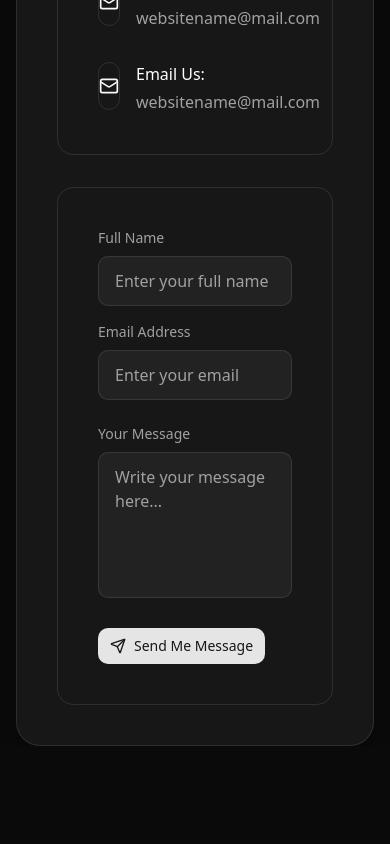
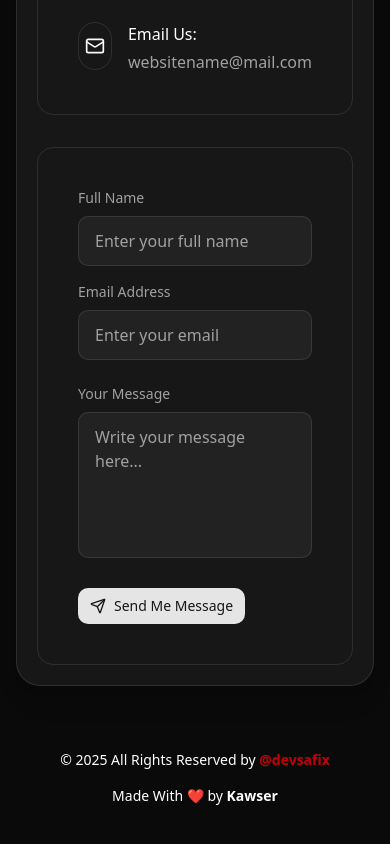
Before and after one commit to devsafix/my-portfolio, a Next.js app: page / in a window 390 px wide. Shown: the part 8859-9703 px from the top of the page. Before the commit the page ends 9605 px from the top, so only its background shows below. Built offline with nearby package versions, Linux system fonts and the light colour scheme.

Commit message:
footer added

```diff
--- a/app/page.tsx
+++ b/app/page.tsx
@@ -1,3 +1,4 @@
+import Footer from "@/components/layout/Footer";
 import { Navbar } from "@/components/layout/Navbar";
 import About from "@/components/modules/About";
 import Banner from "@/components/modules/Banner";
@@ -16,6 +17,7 @@ export default function Home() {
       <Skills />
       <Projects />
       <Contact />
+      <Footer />
     </div>
   );
 }
--- /dev/null
+++ b/components/layout/Footer.tsx
@@ -0,0 +1,35 @@
+"use client";
+
+import Link from "next/link";
+
+const Footer = () => {
+  return (
+    <footer className="text-white pt-16 pb-10">
+      <div className="max-w-7xl mx-auto px-4 flex flex-col md:flex-row items-center justify-between">
+        {/* Left Section */}
+        <div className="text-center md:text-left mb-4 md:mb-0 ">
+          <h4 className="text-sm md:text-base">
+            &copy; {new Date().getFullYear()} All Rights Reserved by{" "}
+            <Link
+              href="https://wa.me/8801709190412"
+              target="_blank"
+              className="font-semibold text-red-700 md:pt-0 pt-3"
+            >
+              @devsafix
+            </Link>
+          </h4>
+        </div>
+
+        {/* Right Section */}
+        <div className="text-center md:text-right">
+          <h4 className="text-sm md:text-base">
+            Made With <span className="text-red-700">❤️</span> by{" "}
+            <span className="font-semibold">Kawser</span>
+          </h4>
+        </div>
+      </div>
+    </footer>
+  );
+};
+
+export default Footer;
--- a/components/modules/Contact.tsx
+++ b/components/modules/Contact.tsx
@@ -37,7 +37,7 @@ export default function Contact() {
 
   return (
     <section id="contact" className="max-w-7xl mx-auto px-4">
-      <div className="bg-card border border-border rounded-3xl p-10 shadow-xl hover:shadow-2xl transition-all">
+      <div className="bg-card border border-border rounded-3xl p-5 md:p-10 shadow-xl hover:shadow-2xl transition-all">
         {/* Header */}
         <SectionHeader
           title="Contact With Me"
```
